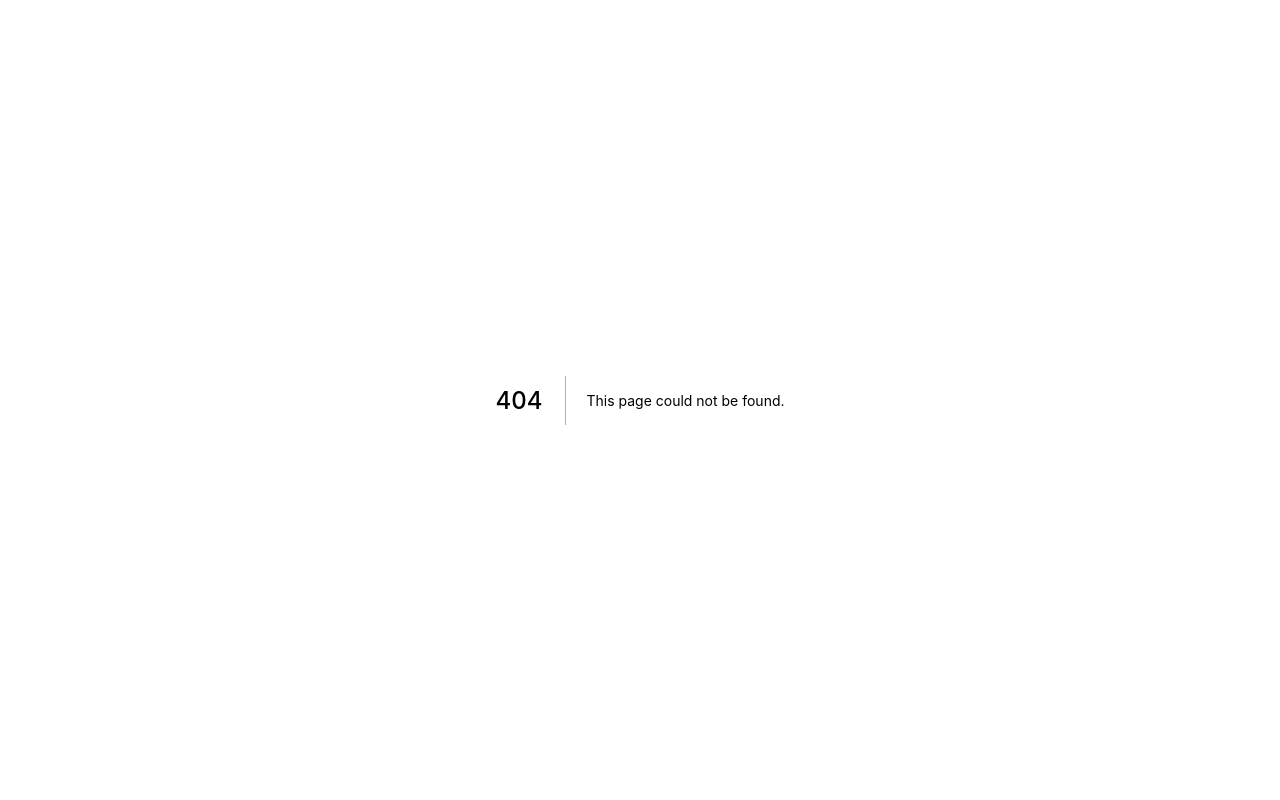
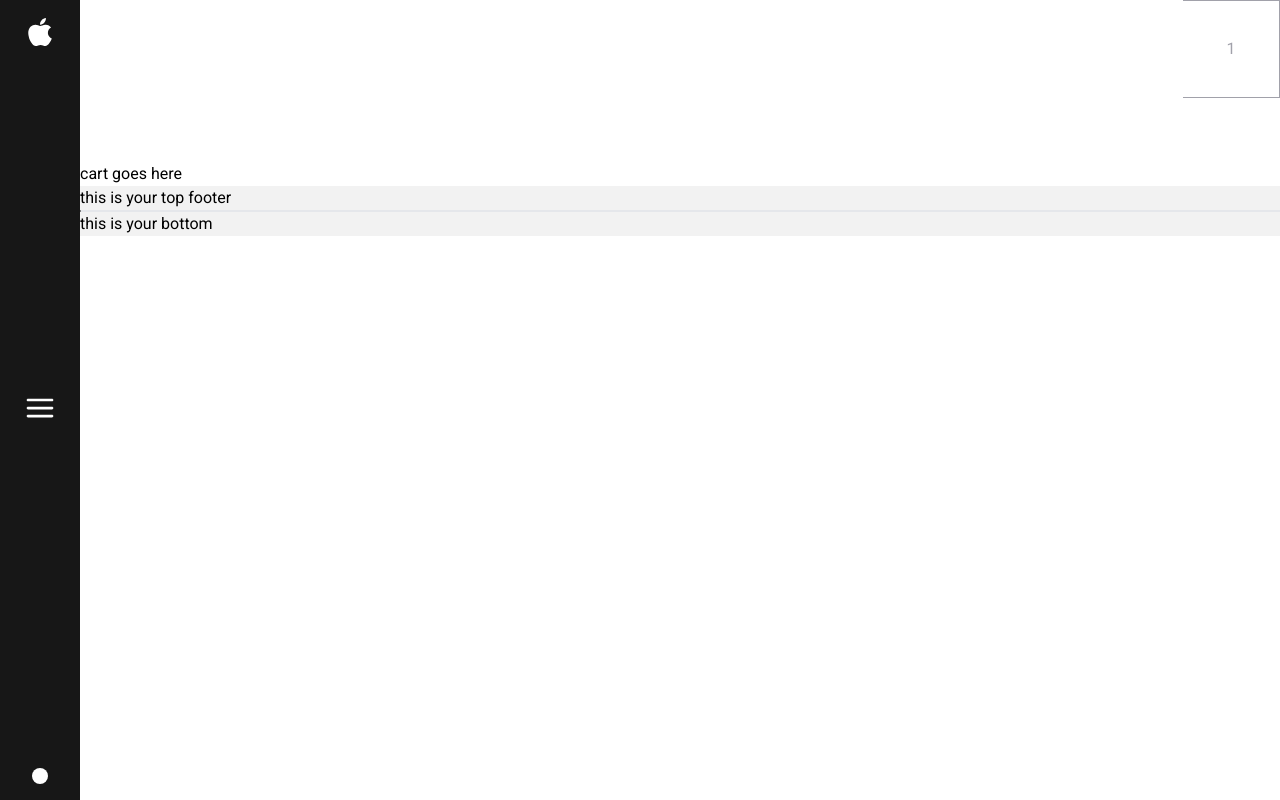
Before and after one commit to ralucaghitiu/pixellab-ecom-sydney, a Next.js app: page /cart in a window 1280 px wide. Before the commit this address had no page. Built offline with nearby package versions, Linux system fonts and the light colour scheme.

Commit message:
curs 05.10 Product Grid/Grid controls

```diff
--- a/next.config.js
+++ b/next.config.js
@@ -1,6 +1,9 @@
 /** @type {import('next').NextConfig} */
 const nextConfig = {
   reactStrictMode: true,
+  images: {
+    domains: ['fakestoreapi.com'],
+  },
 };
 
 module.exports = nextConfig;
--- a/src/components/catalog/GridControls.jsx
+++ b/src/components/catalog/GridControls.jsx
@@ -1,12 +1,20 @@
-import { useState } from 'react';
+import { useEffect, useState } from 'react';
 
 const buttonClasses = `w-24 h-24 border-l border-zinc-400 flex justify-center items-center`;
 
-export const GridControls = () => {
+export const GridControls = ({ setPerRow = () => {} }) => {
   const [itemsPerRow, setItemsPerRow] = useState('1/row');
 
+  // de fiecare data cand itemsPerRow se schimba
+  // ruleaza acest callback
+  useEffect(() => {
+    const perRow = parseInt(itemsPerRow);
+
+    setPerRow(perRow);
+  }, [itemsPerRow]);
+
   return (
-    <ul className="flex border border-l-0 border-zinc-400">
+    <ul className="flex border border-l-0 border-r-0 border-zinc-400">
       <li>
         <button
           title="One per row"
--- a/src/components/catalog/ProductGrid.jsx
+++ b/src/components/catalog/ProductGrid.jsx
@@ -1,6 +1,7 @@
 import { css } from '@emotion/css';
+import Image from 'next/image';
 
-export const ProductGrid = ({ products = [] }) => {
+export const ProductGrid = ({ products = [], perRow = 4 }) => {
   if (products.length <= 0) {
     return <>There are no products</>;
   }
@@ -10,7 +11,7 @@ export const ProductGrid = ({ products = [] }) => {
     row-gap: 32px;
 
     @media (min-width: 1024px) {
-      grid-template-columns: repeat(4, 1fr);
+      grid-template-columns: repeat(${perRow}, 1fr);
       column-gap: 32px;
     }
   `;
@@ -18,17 +19,19 @@ export const ProductGrid = ({ products = [] }) => {
   return (
     <ul className={gridCss}>
       {products.map((product, index) => {
-        const { name, price } = product;
+        const { title, price, image } = product;
 
         return (
           <li key={index}>
             <article className="w-full">
               <header>
-                <div className="w-full h-72 bg-gray-200"></div>
+                <div className="w-full h-72 text-center">
+                  <img src={image} className="h-full inline"></img>
+                </div>
               </header>
 
               <section className="mt-8 text-center text-sm">
-                <h1 className="uppercase text-zinc-400 mb-2">{name}</h1>
+                <h1 className="uppercase text-zinc-400 mb-2">{title}</h1>
 
                 <div className="text-zinc-900 font-light">{price}</div>
               </section>
--- /dev/null
+++ b/src/index.js
@@ -0,0 +1 @@
+export const baseUrl = 'https://fakestoreapi.com';
--- /dev/null
+++ b/src/pages/cart.jsx
@@ -0,0 +1,27 @@
+import Head from 'next/head';
+import { CartControl } from '../components/cart';
+import { Layout } from '../layouts';
+
+const Cart = () => {
+  return (
+    <>
+      <Head>
+        <title>Cart</title>
+      </Head>
+
+      <Layout>
+        <main className="container px-4 lg:px-0 mx-auto">
+          <header className="flex justify-between text-zinc-400">
+            <div></div>
+
+            <CartControl></CartControl>
+          </header>
+
+          <section className="mt-16">cart goes here</section>
+        </main>
+      </Layout>
+    </>
+  );
+};
+
+export default Cart;
--- a/src/pages/index.jsx
+++ b/src/pages/index.jsx
@@ -1,7 +1,27 @@
 import Head from 'next/head';
+import { useEffect, useState } from 'react';
+import { baseUrl } from '..';
+import { CartControl } from '../components/cart';
+import { GridControls, ProductGrid } from '../components/catalog';
 import { Layout } from '../layouts';
 
 const Home = () => {
+  const [perRow, setPerRow] = useState(4);
+  const [products, setProducts] = useState([]);
+
+  // fara dependinte in array
+  // efectul ruleaza la prima executie a functiei Home
+  useEffect(() => {
+    fetch(`${baseUrl}/products?limit=12`)
+      .then((response) => {
+        return response.json();
+      })
+      .then((result) => {
+        // never mutate state
+        setProducts(result);
+      });
+  }, []);
+
   return (
     <>
       <Head>
@@ -10,7 +30,15 @@ const Home = () => {
 
       <Layout>
         <main className="container px-4 lg:px-0 mx-auto">
-          <div className="flex justify-end text-zinc-400"></div>
+          <header className="flex justify-end text-zinc-400">
+            <GridControls setPerRow={setPerRow}></GridControls>
+
+            <CartControl></CartControl>
+          </header>
+
+          <section className="mt-16">
+            <ProductGrid products={products} perRow={perRow}></ProductGrid>
+          </section>
         </main>
       </Layout>
     </>
```
